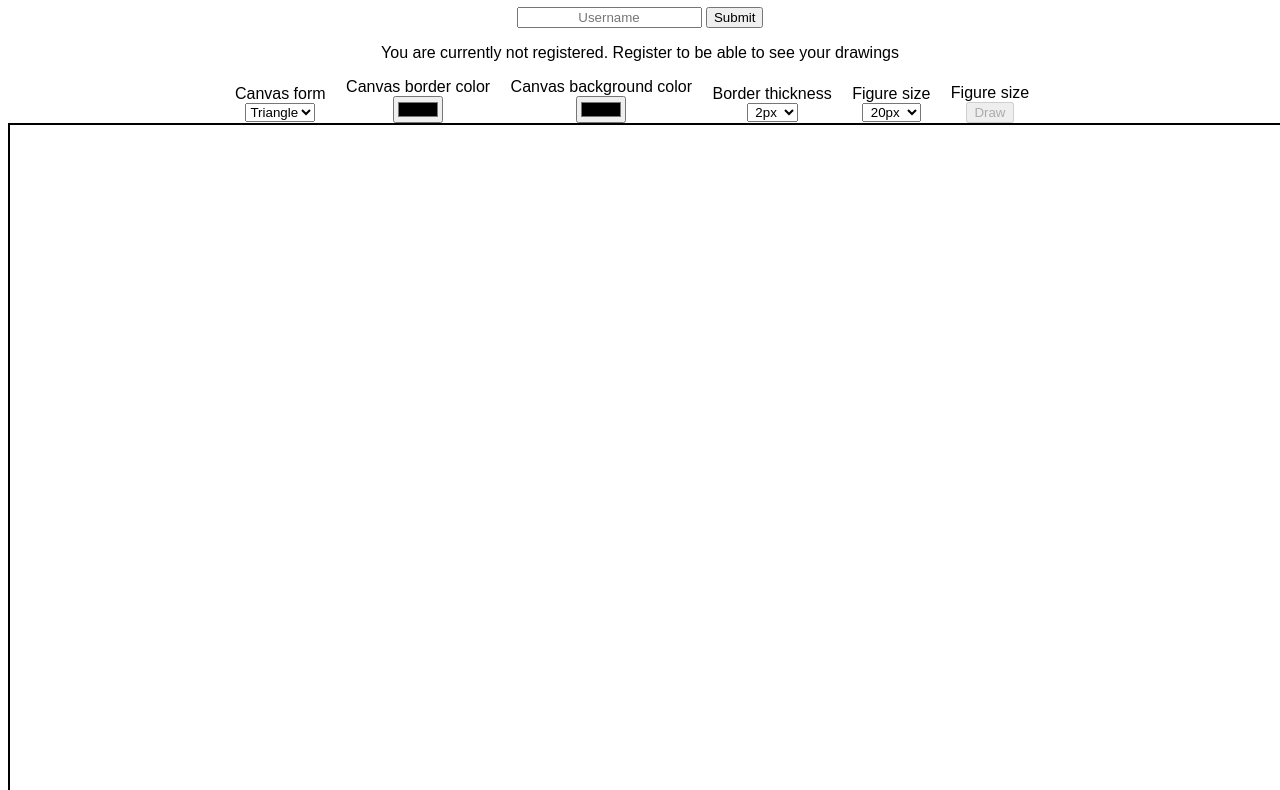
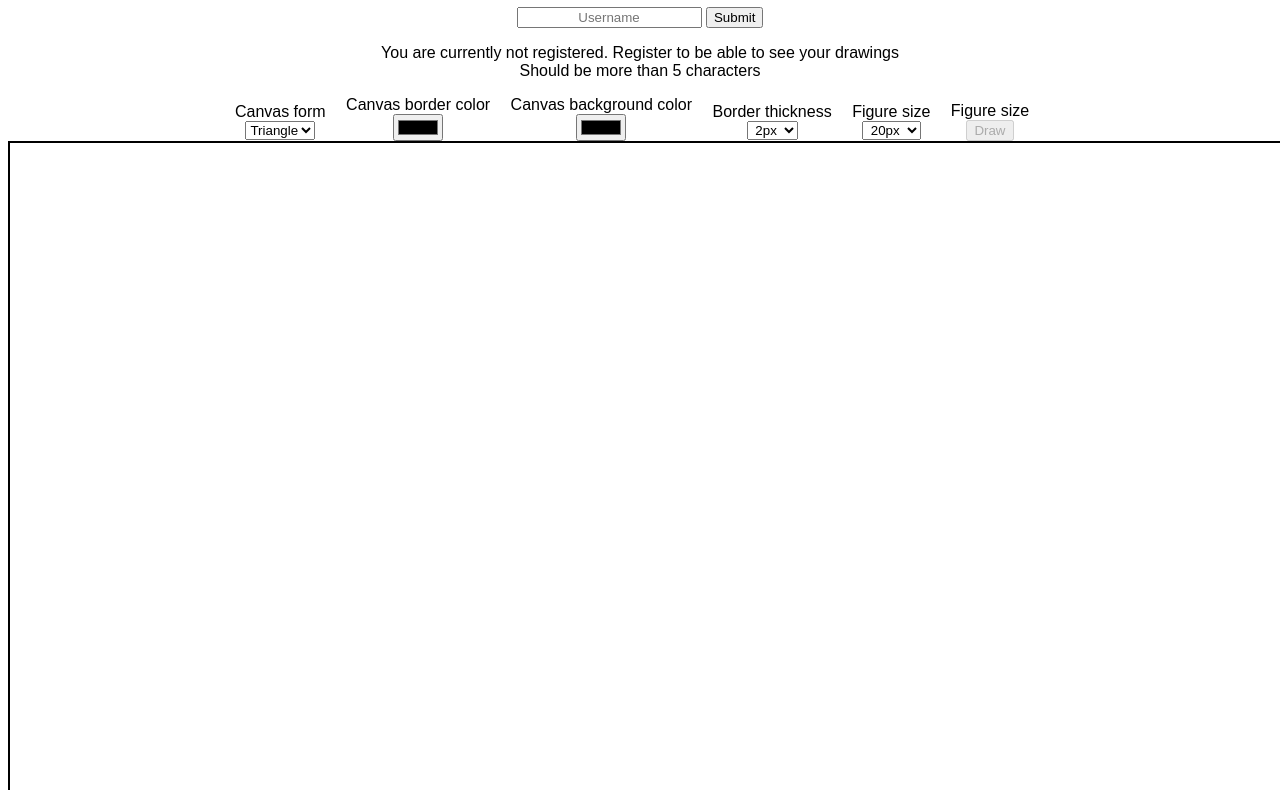
Before and after one commit to Tnemlec/WorkShop7, a website: page public/index.html in a window 1280 px wide. Shown: the part 74-864 px from the top of the page. Drawn offline with Linux system fonts and the light colour scheme.

Commit message:
:pencil: Clarification

```diff
--- a/public/index.html
+++ b/public/index.html
@@ -13,7 +13,7 @@
         <button id="submit_username" onclick="registerUser()">Submit</button>
     </div>
     <div class="userinfo">
-        <span id="user_message">You are currently not registered. Register to be able to see your drawings</span>
+        <span id="user_message">You are currently not registered. Register to be able to see your drawings<br>Should be more than 5 characters</span>
     </div>
     <div>
         <div class="controlbar">
```
